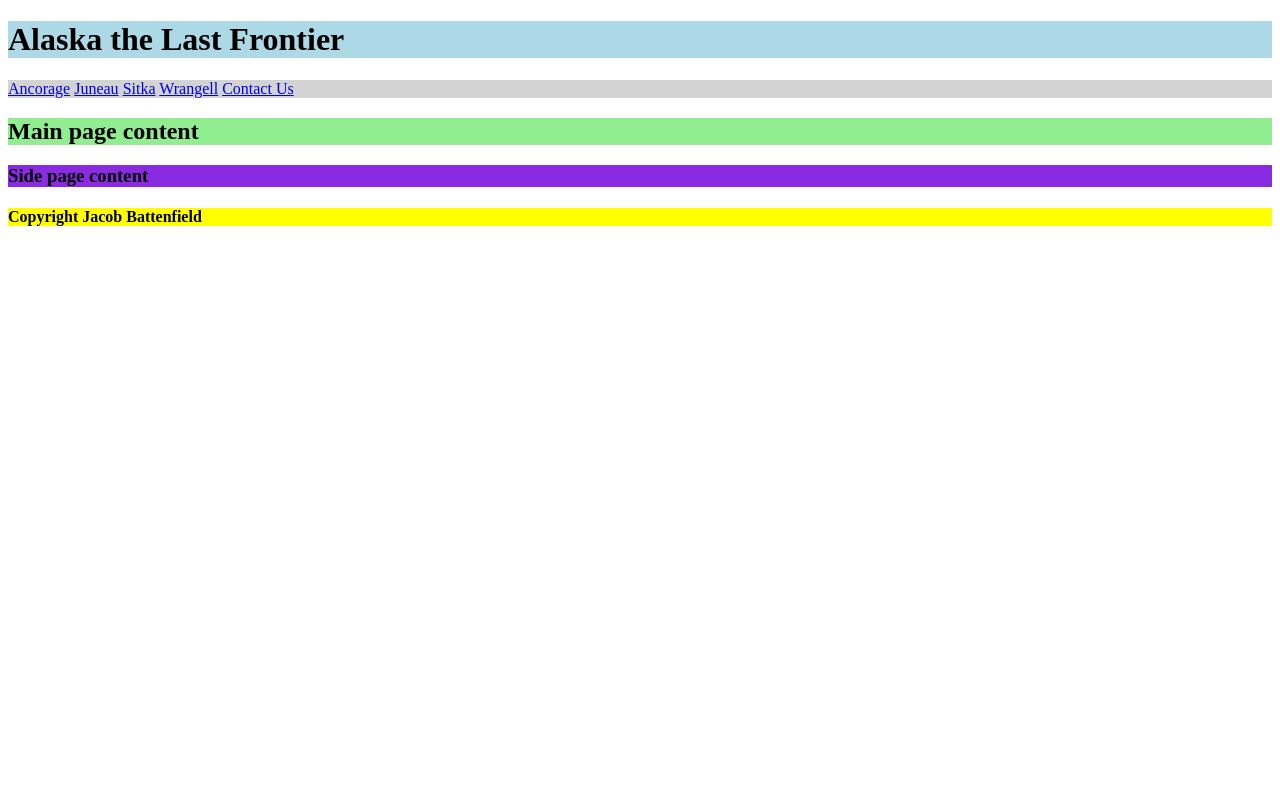
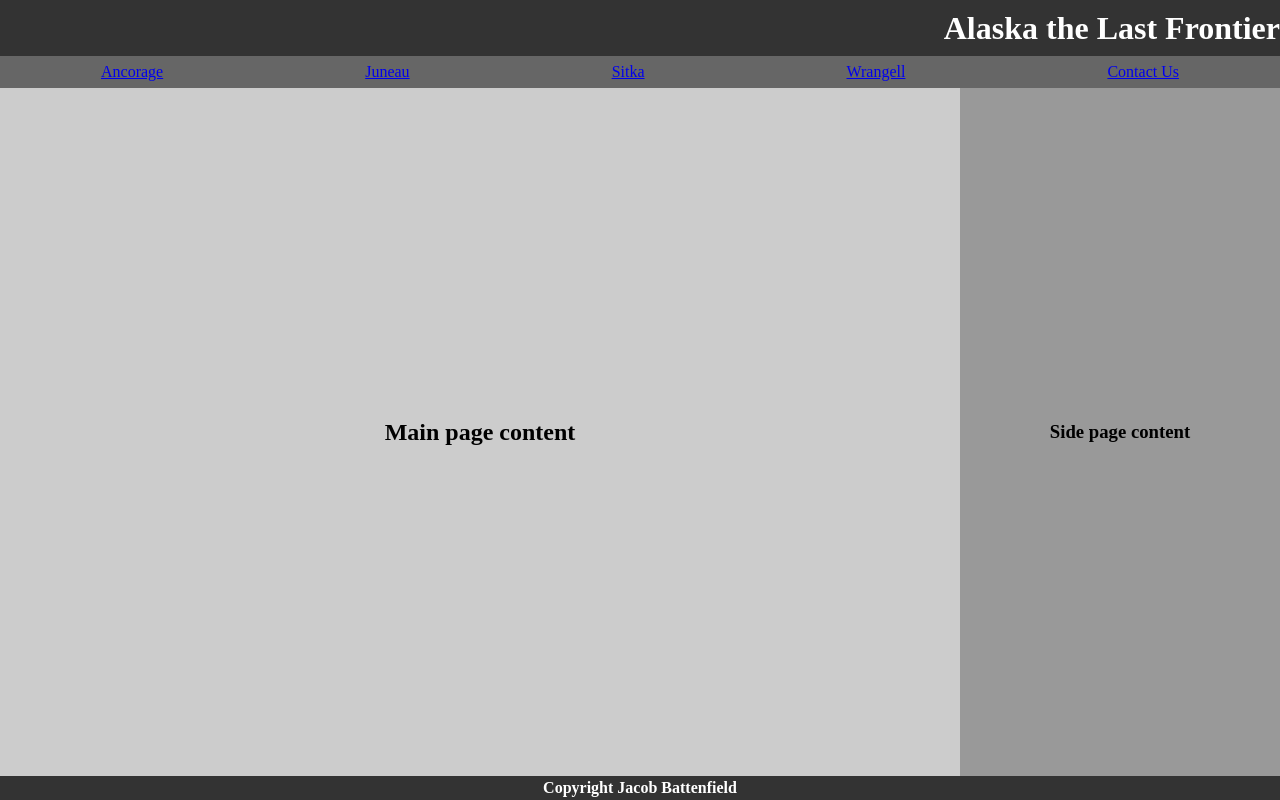
Before and after one commit to Jacobbattsf/FWDweb, a plain HTML site: page index.html in a window 1280 px wide. Drawn offline with Linux system fonts and the light colour scheme.

Commit message:
I got the page layout repsonsive and working

```diff
--- a/index.html
+++ b/index.html
@@ -17,14 +17,14 @@
         <a href="Wrangell.html">Wrangell</a>
         <a href="ContactUs.html">Contact Us</a>
     </nav>
+    <div class="maincontainer">
         <section class="mainstuff">
             <h2>Main page content</h2>
-
         </section>
         <aside class="sidestuff">
             <h3>Side page content</h3>
-
         </aside>
+    </div>
     <footer class="foot">
         <h4>Copyright Jacob Battenfield</h4>
 
--- a/style.css
+++ b/style.css
@@ -1,15 +1,59 @@
-.indexheader{
-    background-color: lightblue;
+body {
+    margin: 0;
+    padding: 0;
+    height: 100vh;
+    display: flex;
+    flex-direction: column;
 }
-.staticnav{
-    background-color: lightgray;
+
+.indexheader {
+    background-color: #333;
+    color: white;
+    height: 7vh;
+    display: flex;
+    align-items: center;
+    justify-content: right;
 }
-.mainstuff{
-    background-color: lightgreen;
+
+.staticnav {
+    background-color: #666;
+    color: white;
+    height: 4vh;
+    display: flex;
+    align-items: center;
+    justify-content: space-around;
 }
-.sidestuff{
-    background-color: blueviolet;
+
+.maincontainer {
+    display: flex;
+    flex: 1;
+    flex-direction: row;
 }
-.foot{
-    background-color: yellow;
+
+.mainstuff {
+    background-color: #ccc;
+    flex: 1;
+    display: flex;
+    width:75vw;
+    align-items: center;
+    justify-content: center;
+
 }
+
+.sidestuff {
+    background-color: #999;
+    width: 25vw;
+    display: flex;
+    align-items: center;
+    justify-content: center;
+
+}
+
+.foot {
+    background-color: #333;
+    color: white;
+    height: 3vh;
+    display: flex;
+    align-items: center;
+    justify-content: center;
+}
```
Lines whose indentation alone changed are shown as unchanged.
